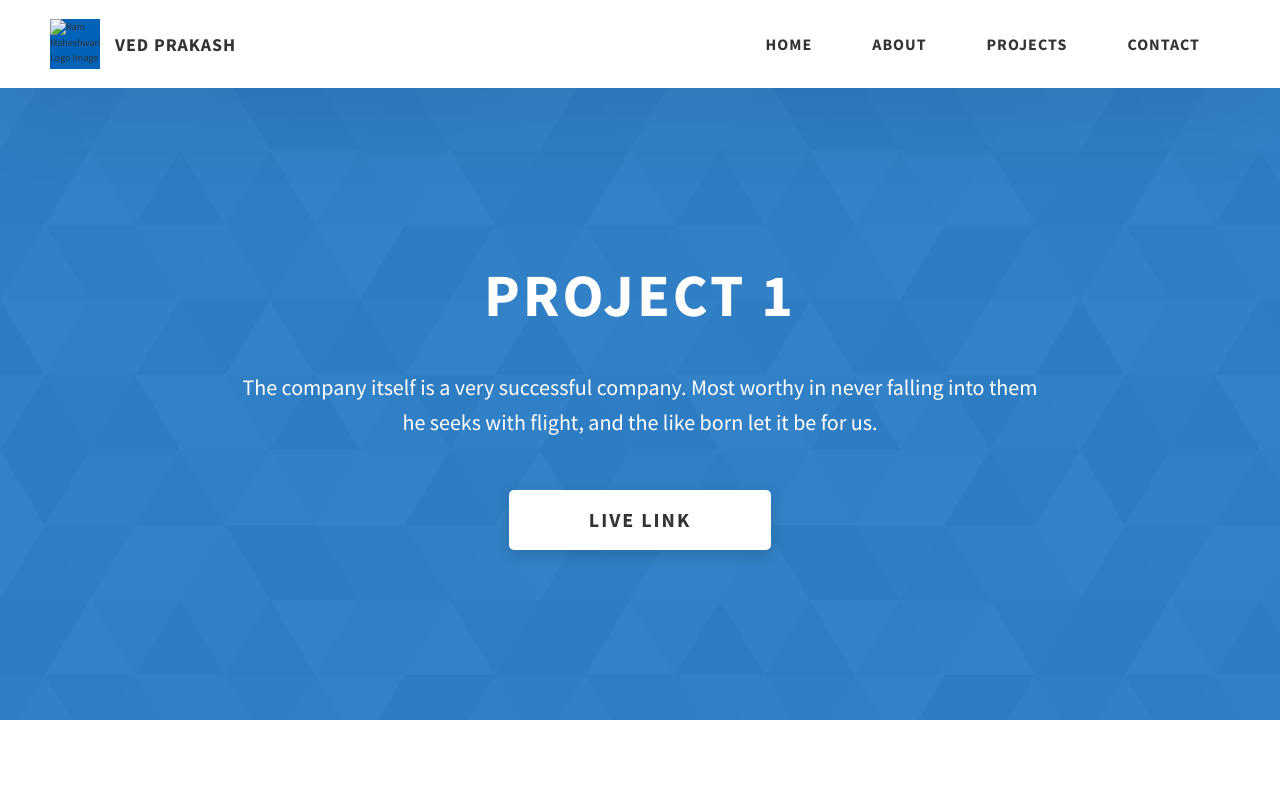
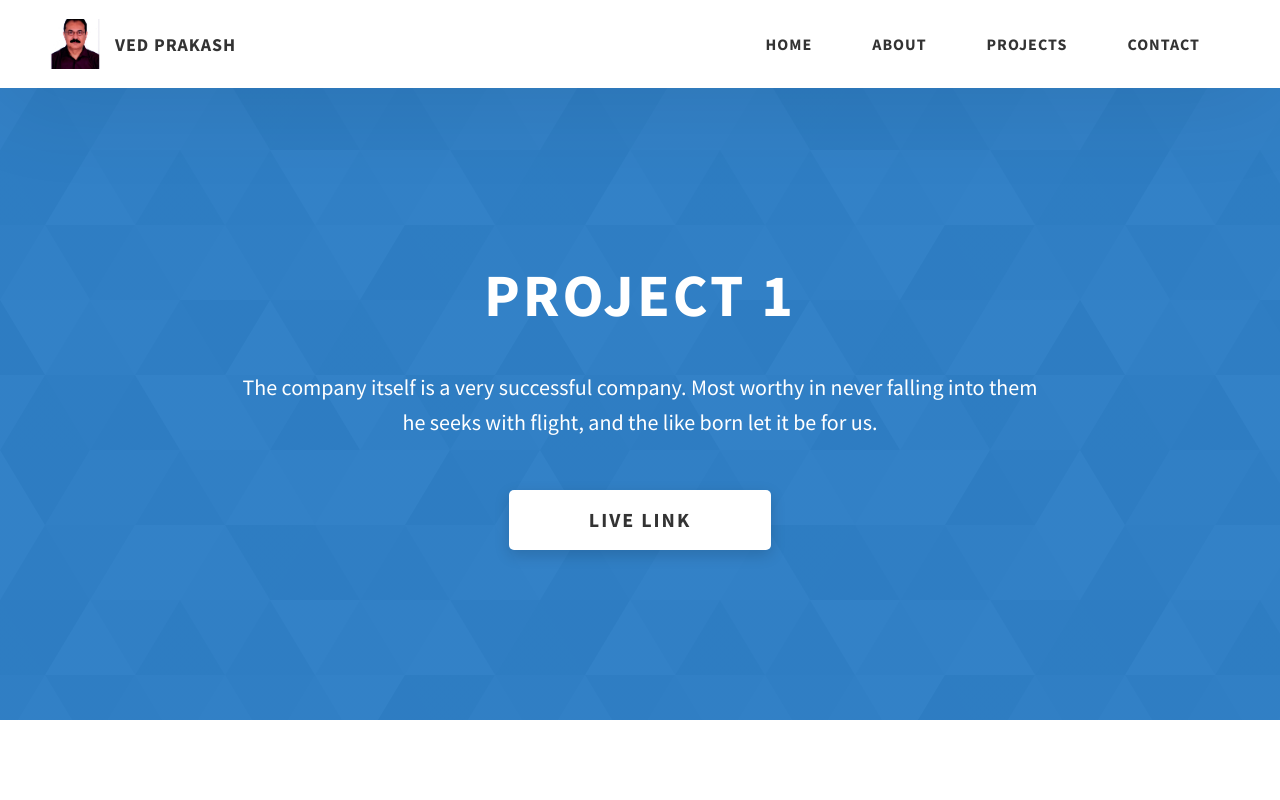
Before and after one commit to Aadn-abhishek/Company-Website, a plain HTML site: page project-1.html in a window 1280 px wide. Shown: the top 800 px of the page. Drawn offline with Linux system fonts and the light colour scheme.

Commit message:
Update project-1.html

```diff
--- a/project-1.html
+++ b/project-1.html
@@ -22,7 +22,7 @@
         <div class="header__logo-container">
           <div class="header__logo-img-cont">
             <img
-              src="/New folder/Dopefolio-main/SAIL/ED.jpg"
+              src="./SAIL/ED.jpg"
               alt="Ram Maheshwari Logo Image"
               class="header__logo-img"
             />
```
